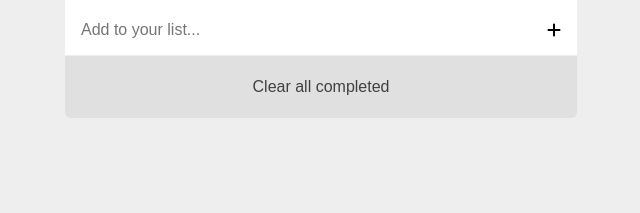
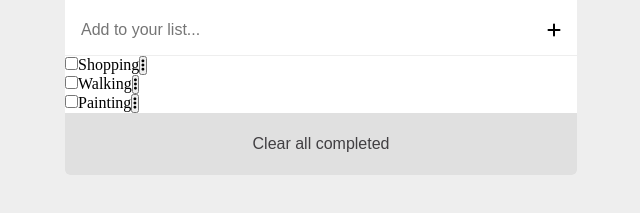
Before and after one commit to iAmWaris97/to-do-list, a website built with webpack: page src/index.html in a window 1280 px wide. Shown: the part 143-356 px from the top of the page, without its empty margins (319-959 px from the left). Built offline with nearby package versions, Linux system fonts and the light colour scheme.

Commit message:
add array of objects and populate them as list items

```diff
--- a/src/index.html
+++ b/src/index.html
@@ -19,11 +19,11 @@
         <input type="text" placeholder="Add to your list..." id="input" />
         <i class="fa-solid fa-plus"></i>
       </form>
-      <ul class="todos-container" id="tasks">
+      <ul class="todos-container" id="tasks-list">
 
       </ul>
       <div class="bottom">
-        <button class="clear">Clear all completed</button>
+        <button class="clear" type="button">Clear all completed</button>
       </div>
     </section>
   </body>
--- a/src/index.js
+++ b/src/index.js
@@ -1 +1,54 @@
 import './style.css';
+
+const tasks = [
+  {
+    description: 'Shopping',
+    completed: false,
+    index: 0,
+  },
+
+  {
+    description: 'Walking',
+    completed: false,
+    index: 1,
+  },
+
+  {
+    description: 'Painting',
+    completed: false,
+    index: 2,
+  },
+];
+
+const list = document.getElementById('tasks-list');
+
+window.addEventListener('load', () => {
+  for (let i = 0; i < tasks.length; i += 1) {
+    // create list item
+    const li = document.createElement('li');
+    li.classList.add('container-li');
+
+    // create ceckbox
+    const input = document.createElement('input');
+    input.setAttribute('type', 'checkbox');
+    input.classList.add('checkbox');
+    input.id = 'checkbox';
+
+    // create description
+    const label = document.createElement('label');
+    label.textContent = `${tasks[i].description}`;
+    label.classList.add('description');
+    label.setAttribute('for', 'checkbox');
+
+    // create edit button
+    const edit = document.createElement('button');
+    edit.classList.add('edit-btn');
+    edit.innerHTML = '<i class="fa-solid fa-ellipsis-vertical"></i>';
+
+    // append the childs
+    li.appendChild(input);
+    li.appendChild(label);
+    li.appendChild(edit);
+    list.appendChild(li);
+  }
+});
```
